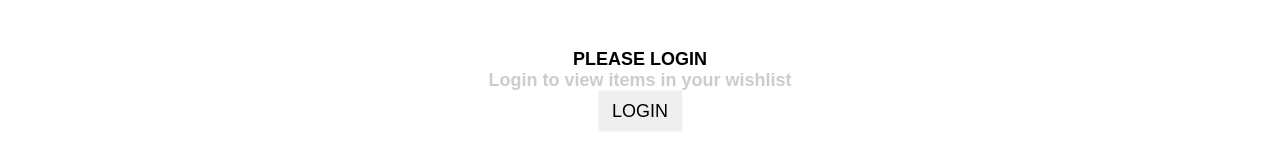
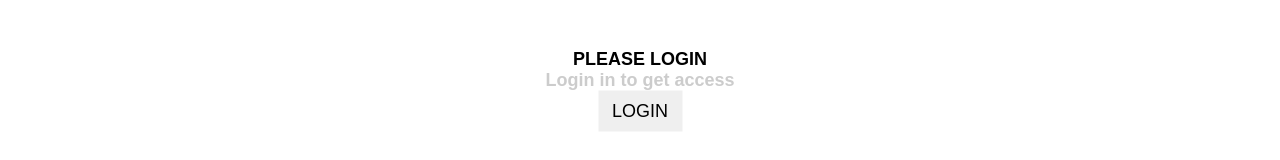
Before and after one commit to souravsah/Hertz, a React (Create React App) app: page /cart in a window 1280 px wide. Shown: the part 487-647 px from the top of the page. Built offline with nearby package versions, Linux system fonts and the light colour scheme.

Commit message:
sourav/smalchanges

```diff
--- a/src/components/Cart/Cart.jsx
+++ b/src/components/Cart/Cart.jsx
@@ -16,6 +16,9 @@ const Cart = () => {
   },[])
   // setcartdata([...cart1])
   console.log(cartData)
+  const handleButton = () =>{
+    alert('Order Placed...')
+  }
   return (
     <Second>
 <Unique>
@@ -57,7 +60,7 @@ const Cart = () => {
                       return acc+=curr.productId.pPrice
                   },0))}</h3>
         </li>
-        <Buttoncss>PLACE ORDER</Buttoncss>
+        <Buttoncss onClick={handleButton}>PLACE ORDER</Buttoncss>
       </ul>
     </Paymentcss>
     </Second>
--- a/src/components/WishlistPage/Wishlistsub2/Wishlistsub2.jsx
+++ b/src/components/WishlistPage/Wishlistsub2/Wishlistsub2.jsx
@@ -12,7 +12,7 @@ const Wishlistsub2 = () => {
     <Wishlistcss>
     <div>
       <h1>PLEASE LOGIN</h1>
-      <h3>Login to view items in your wishlist</h3>
+      <h3>Login in to get access</h3>
       {/* <img src={img} alt="" /><br/> */}
       <button onClick={handleClick}>LOGIN</button>
     </div>
```
